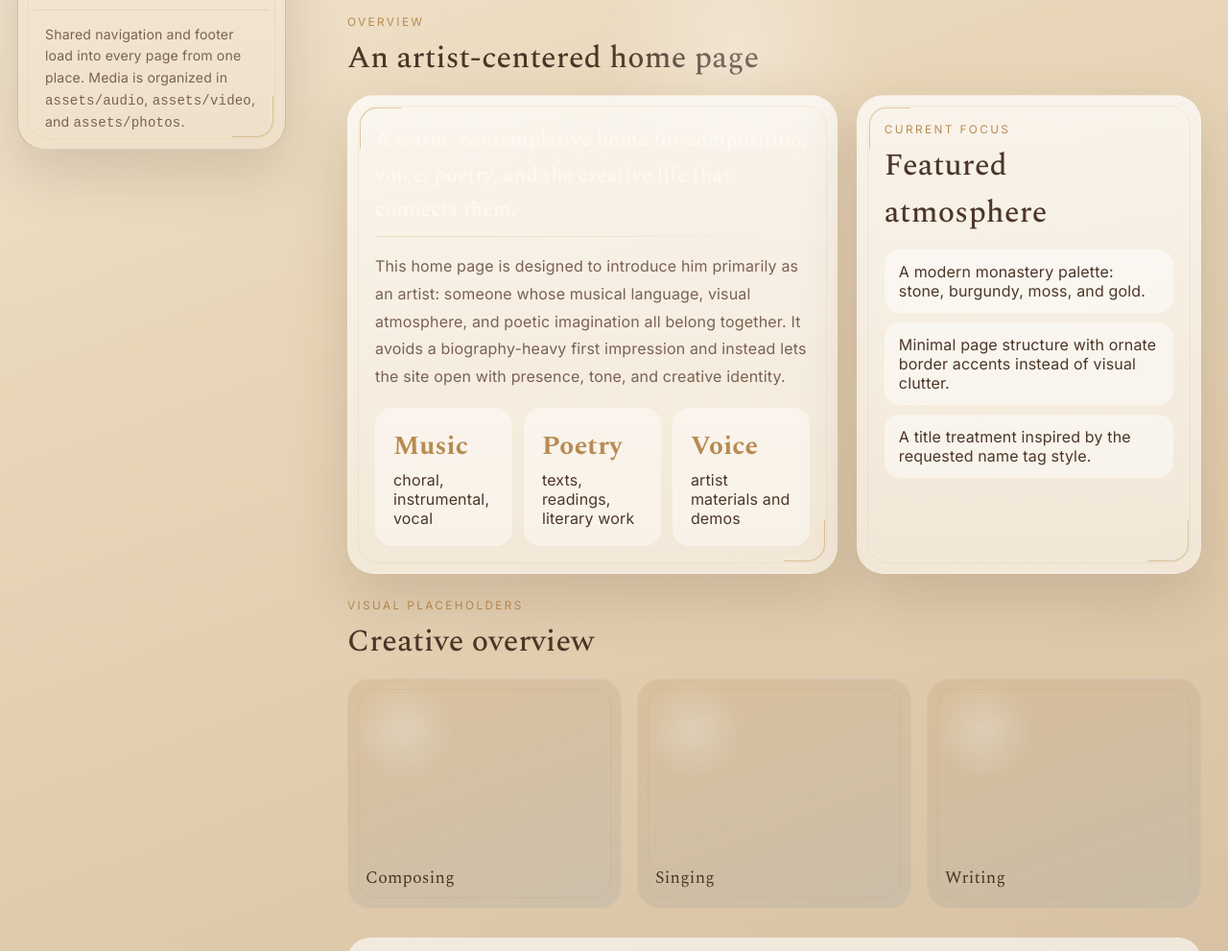
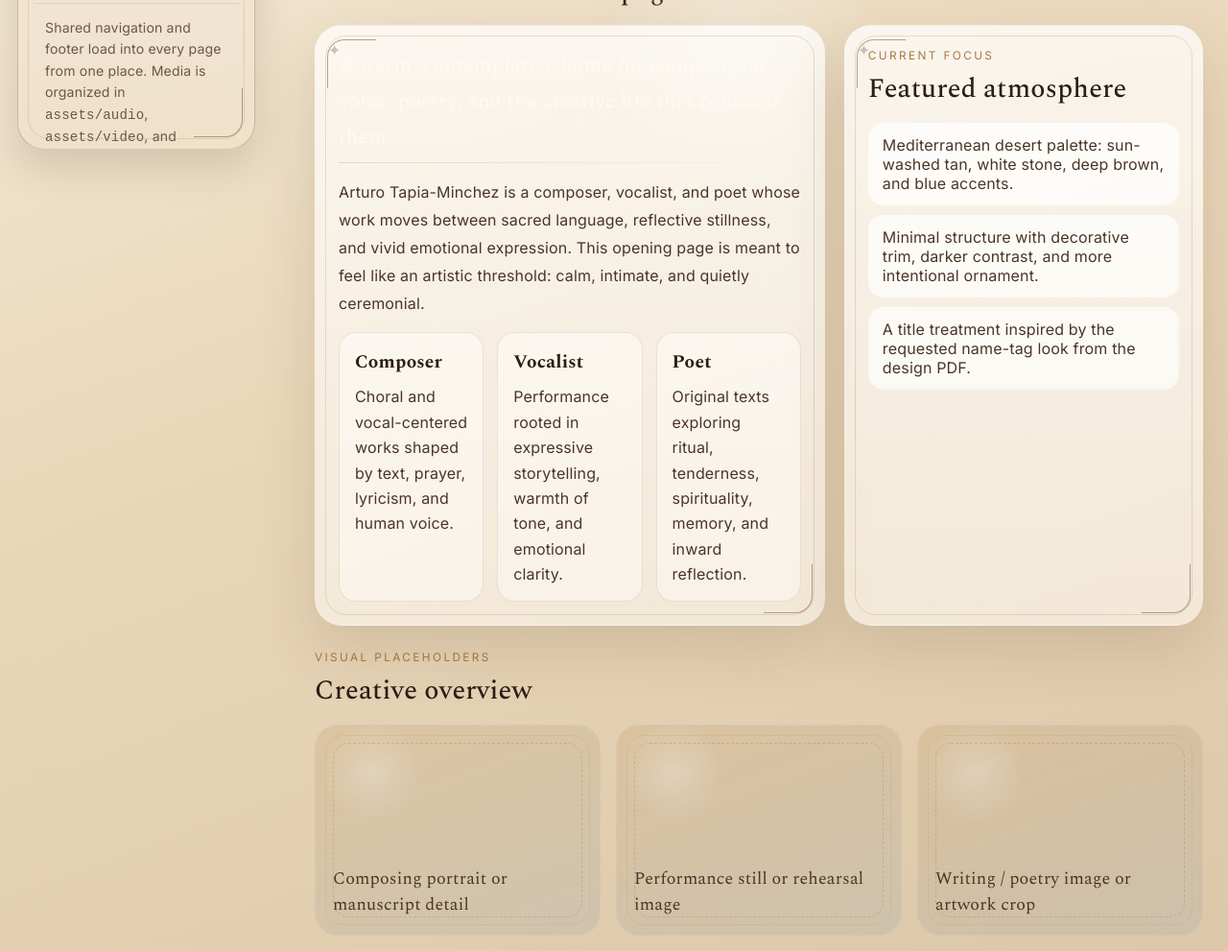
Before and after one commit to abretz50/art-website, a plain HTML site: page index.html in a window 1280 px wide. Shown: the part 626-1617 px from the top of the page at 96% size. Drawn offline with nearby package versions, Linux system fonts and the light colour scheme.

Commit message:
ThinkPad Commit

```diff
--- a/index.html
+++ b/index.html
@@ -17,7 +17,7 @@
           <h1 class="hero-title">Arturo
 Tapia-Minchez</h1>
           <p class="hero-subtitle">Composer ● Vocalist ● Poet</p>
-          <p class="lede">A minimal but intricate artist website starter shaped around atmosphere, music, and creative identity rather than a biography-first landing page.</p>
+          <p class="lede">A contemplative, artist-centered website that introduces Arturo first through voice, composition, text, and visual atmosphere rather than a biography-heavy first impression.</p>
           <div class="button-row">
             <a class="button" href="./pages/music-catalog/index.html">Browse the Music</a>
             <a class="button secondary" href="./pages/contact/index.html">Contact</a>
@@ -34,11 +34,20 @@ Tapia-Minchez</h1>
       <div class="inner-border"></div>
       <p class="quote">A warm, contemplative home for composition, voice, poetry, and the creative life that connects them.</p>
       <div class="hr"></div>
-      <p class="muted">This home page is designed to introduce him primarily as an artist: someone whose musical language, visual atmosphere, and poetic imagination all belong together. It avoids a biography-heavy first impression and instead lets the site open with presence, tone, and creative identity.</p>
-      <div class="stat-row">
-        <div class="stat"><strong>Music</strong><span>choral, instrumental, vocal</span></div>
-        <div class="stat"><strong>Poetry</strong><span>texts, readings, literary work</span></div>
-        <div class="stat"><strong>Voice</strong><span>artist materials and demos</span></div>
+      <p class="muted">Arturo Tapia-Minchez is a composer, vocalist, and poet whose work moves between sacred language, reflective stillness, and vivid emotional expression. This opening page is meant to feel like an artistic threshold: calm, intimate, and quietly ceremonial.</p>
+      <div class="identity-grid">
+        <div class="identity-block">
+          <h3>Composer</h3>
+          <p>Choral and vocal-centered works shaped by text, prayer, lyricism, and human voice.</p>
+        </div>
+        <div class="identity-block">
+          <h3>Vocalist</h3>
+          <p>Performance rooted in expressive storytelling, warmth of tone, and emotional clarity.</p>
+        </div>
+        <div class="identity-block">
+          <h3>Poet</h3>
+          <p>Original texts exploring ritual, tenderness, spirituality, memory, and inward reflection.</p>
+        </div>
       </div>
     </article>
 
@@ -49,11 +58,23 @@ Tapia-Minchez</h1>
         <h2 class="section-title">Featured atmosphere</h2>
       </div>
       <div class="list">
-        <div class="list-item">A modern monastery palette: stone, burgundy, moss, and gold.</div>
-        <div class="list-item">Minimal page structure with ornate border accents instead of visual clutter.</div>
-        <div class="list-item">A title treatment inspired by the requested name tag style.</div>
+        <div class="list-item">Mediterranean desert palette: sun-washed tan, white stone, deep brown, and blue accents.</div>
+        <div class="list-item">Minimal structure with decorative trim, darker contrast, and more intentional ornament.</div>
+        <div class="list-item">A title treatment inspired by the requested name-tag look from the design PDF.</div>
       </div>
     </article>
+  </div>
+</section>
+
+<section class="section">
+  <div class="section-head">
+    <p class="kicker">Visual Placeholders</p>
+    <h2 class="section-title">Creative overview</h2>
+  </div>
+  <div class="frame-grid">
+    <div class="photo-frame"><span>Composing portrait or manuscript detail</span></div>
+    <div class="photo-frame"><span>Performance still or rehearsal image</span></div>
+    <div class="photo-frame"><span>Writing / poetry image or artwork crop</span></div>
   </div>
 </section>
 
--- a/styles/site.css
+++ b/styles/site.css
@@ -2,32 +2,34 @@
 @import url("https://fonts.googleapis.com/css2?family=Inter:wght@300;400;500;600&family=Spectral:wght@400;500;600;700&display=swap");
 
 :root{
-  --ink:#4c3628;
-  --muted:#7a6251;
-  --gold:#b78b52;
-  --gold-soft:rgba(183,139,82,.18);
+  --ink:#3a291e;
+  --text:#4a3527;
+  --muted:#6d5747;
+  --gold:#a9783f;
+  --gold-soft:rgba(169,120,63,.18);
   --tan:#e8d8bf;
   --sand:#d9c2a0;
-  --stone:#f3eadb;
-  --brown:#76553d;
-  --brown-deep:#4f382a;
+  --stone:#f4ede1;
+  --brown:#6c4a34;
+  --brown-deep:#2c1d15;
+  --ink-black:#171311;
   --moss:#6e8c8b;
   --aegean:#6f95b4;
   --whitewash:#fcf8f1;
   --paper:#fffaf1;
-  --border:rgba(118,85,61,.28);
-  --line:rgba(76,54,40,.10);
-  --shadow:0 24px 60px rgba(91,67,45,.18);
-  --sidebar-width:280px;
-  --content-width:1180px;
-  --page-bg:linear-gradient(160deg, #f7efe3 0%, #ead8bc 45%, #d6bea0 100%);
+  --border:rgba(108,74,52,.28);
+  --line:rgba(58,41,30,.10);
+  --shadow:0 24px 60px rgba(91,67,45,.16);
+  --sidebar-width:248px;
+  --content-width:1040px;
+  --page-bg:linear-gradient(160deg, #f8f0e3 0%, #ead9bf 45%, #d9c3a1 100%);
 }
 
 *{box-sizing:border-box}
 html{scroll-behavior:smooth}
 body{
   margin:0;
-  color:var(--ink);
+  color:var(--text);
   font-family:"Inter", system-ui, sans-serif;
   background:var(--page-bg);
   min-height:100vh;
@@ -130,7 +132,7 @@ body::after{
 }
 .brand h1{
   font-family:"Spectral", Georgia, serif;
-  font-size:1.62rem;
+  font-size:1.48rem;
   line-height:1.08;
   margin:0 0 8px;
   letter-spacing:.06em;
@@ -215,7 +217,7 @@ body::after{
 .content{
   margin-left:calc(var(--sidebar-width) + 54px);
   width:calc(100% - var(--sidebar-width) - 54px);
-  padding:34px 28px 80px;
+  padding:28px 26px 72px;
 }
 .content-inner{
   max-width:var(--content-width);
@@ -223,11 +225,11 @@ body::after{
 }
 
 .hero{
-  min-height:72vh;
+  min-height:64vh;
   display:grid;
   align-content:end;
   gap:18px;
-  padding:36px 6px 30px;
+  padding:18px 6px 24px;
 }
 .eyebrow{
   margin:0;
@@ -239,10 +241,10 @@ body::after{
 .hero-title{
   margin:0;
   font-family:"Spectral", Georgia, serif;
-  font-size:clamp(3rem, 7vw, 6.25rem);
+  font-size:clamp(3.1rem, 6.1vw, 5.6rem);
   line-height:.95;
   font-weight:600;
-  max-width:10.5ch;
+  max-width:9.8ch;
   letter-spacing:.04em;
   text-transform:uppercase;
 }
@@ -255,9 +257,9 @@ body::after{
   text-transform:uppercase;
 }
 .lede{
-  max-width:760px;
+  max-width:720px;
   color:var(--muted);
-  font-size:1.08rem;
+  font-size:1.04rem;
   line-height:1.85;
 }
 .button-row{display:flex;flex-wrap:wrap;gap:12px}
@@ -293,7 +295,7 @@ body::after{
 .section-title{
   margin:0;
   font-family:"Spectral", Georgia, serif;
-  font-size:2rem;
+  font-size:1.76rem;
   font-weight:500;
 }
 .muted{color:var(--muted); line-height:1.8}
@@ -308,7 +310,7 @@ body::after{
   position:relative;
   border:1px solid rgba(255,255,255,.07);
   border-radius:28px;
-  padding:28px;
+  padding:24px;
   background:linear-gradient(180deg, rgba(255,255,255,.72), rgba(248,241,229,.74));
   box-shadow:var(--shadow);
   overflow:hidden;
@@ -361,7 +363,7 @@ body::after{
   gap:16px;
 }
 .photo-frame{
-  min-height:240px;
+  min-height:220px;
   border-radius:24px;
   background:
     linear-gradient(160deg, rgba(183,139,82,.18), rgba(111,149,180,.15)),
@@ -401,7 +403,7 @@ body::after{
 .work-title{
   margin:0;
   font-family:"Spectral", Georgia, serif;
-  font-size:1.6rem;
+  font-size:1.42rem;
 }
 .meta{
   display:grid;
@@ -464,3 +466,121 @@ textarea{min-height:170px; resize:vertical}
   .frame-grid,.stat-row,.contact-form{grid-template-columns:1fr}
   .hero{min-height:auto; padding-top:14px}
 }
+
+
+.hero-title{
+  color:var(--brown-deep);
+  text-shadow:0 1px 0 rgba(255,255,255,.25);
+}
+.hero-subtitle,
+.eyebrow,
+.kicker{
+  color:var(--gold);
+}
+.lede,
+.muted,
+p,
+label,
+input,
+textarea,
+select{
+  color:var(--text);
+}
+.brand h1{ color:rgba(44,29,21,.14); }
+.brand p{ color:var(--gold); }
+.brand .hebrew{ color:rgba(58,41,30,.28); }
+
+.sidebar{
+  box-shadow:0 18px 42px rgba(70,47,28,.16);
+}
+.sidebar::before,
+.sidebar::after,
+.ornate::before,
+.ornate::after{
+  width:50px;
+  height:50px;
+}
+.sidebar::before,
+.ornate::before{
+  border-left:1px solid rgba(108,74,52,.55);
+  border-top:1px solid rgba(108,74,52,.55);
+}
+.sidebar::after,
+.ornate::after{
+  border-right:1px solid rgba(108,74,52,.55);
+  border-bottom:1px solid rgba(108,74,52,.55);
+}
+.ornate .inner-border{
+  border:1px solid rgba(169,120,63,.22);
+}
+.card.ornate::before{
+  content:"✦";
+  position:absolute;
+  top:14px;
+  right:18px;
+  color:rgba(108,74,52,.35);
+  font-size:1rem;
+}
+.section-title,
+.work-title{
+  color:var(--brown-deep);
+}
+.nav-link,.dropdown-toggle,.subnav a{
+  color:var(--text);
+}
+.nav-link:hover,.dropdown-toggle:hover,.nav-link.active,.dropdown-toggle.active{
+  border-color:rgba(108,74,52,.38);
+  box-shadow:inset 0 0 0 1px rgba(255,255,255,.28);
+}
+.button{
+  color:var(--brown-deep);
+  border:1px solid rgba(108,74,52,.38);
+}
+.button:hover{
+  color:var(--paper);
+  background:linear-gradient(180deg, rgba(108,74,52,.92), rgba(169,120,63,.78));
+}
+.button.secondary{
+  color:var(--brown-deep);
+  border-color:rgba(108,74,52,.22);
+}
+.button.secondary:hover{
+  color:var(--paper);
+  background:linear-gradient(180deg, rgba(111,149,180,.95), rgba(108,74,52,.78));
+}
+.list-item,.stat,.footer,.card,.nav-link,.dropdown-toggle{
+  backdrop-filter: blur(3px);
+}
+.photo-frame::after{
+  content:"";
+  position:absolute;
+  inset:18px;
+  border-radius:16px;
+  border:1px dashed rgba(108,74,52,.18);
+}
+.identity-grid{
+  display:grid;
+  grid-template-columns:repeat(3,1fr);
+  gap:14px;
+  margin-top:16px;
+}
+.identity-block{
+  padding:16px 16px 14px;
+  border-radius:18px;
+  background:rgba(255,255,255,.42);
+  border:1px solid rgba(108,74,52,.12);
+}
+.identity-block h3{
+  margin:0 0 8px;
+  font-family:"Spectral", Georgia, serif;
+  font-size:1.2rem;
+  color:var(--brown-deep);
+}
+.identity-block p{
+  margin:0;
+  color:var(--text);
+  line-height:1.65;
+}
+@media (max-width: 980px){
+  .identity-grid{grid-template-columns:1fr;}
+}
```
Also changed, not shown: pages/biography/index.html (+1 -1 lines), pages/contact/index.html (+1 -1 lines), pages/music-catalog/index.html (+2 -2 lines), 1 other file.
